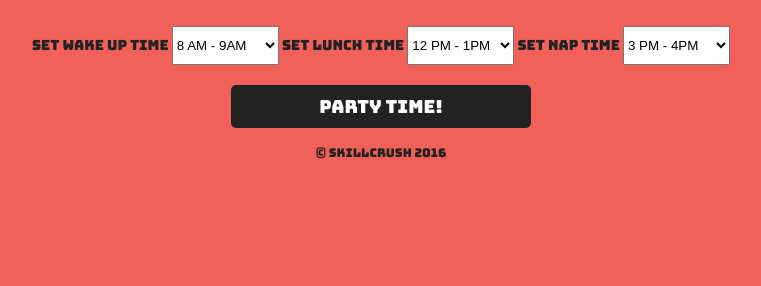
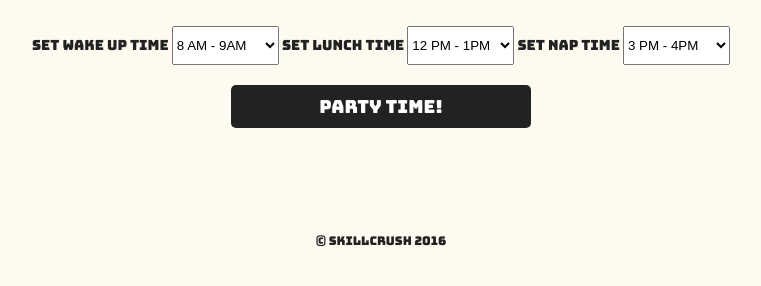
Before and after one commit to KatherineFier/lolcat-clock, a plain HTML site: page index.html in a window 1280 px wide. Shown: the part 562-848 px from the top of the page, without its empty margins (259-1020 px from the left). Before the commit the page ends 800 px from the top, so only its background shows below. Drawn offline with nearby package versions, Linux system fonts and the light colour scheme.

Commit message:
updated background color and margins

```diff
--- a/style.css
+++ b/style.css
@@ -1,12 +1,12 @@
 body {
-  background-color: #f16059;
+  background-color: #fffaef;
 }
 .page {
   width: 80%;
   max-width: 960px;
   margin: 50px auto;
   text-align: center;
-  background-color: #f16059;
+  background-color: #fffaef;
   border-radius: 5px;
 }
 body {
@@ -67,6 +67,7 @@ blockquote:after { content: '"'; }
 }
 
 footer p {
+  margin-top: 100px;
   text-transform: uppercase;
   font-size: 12px;
 }
```
